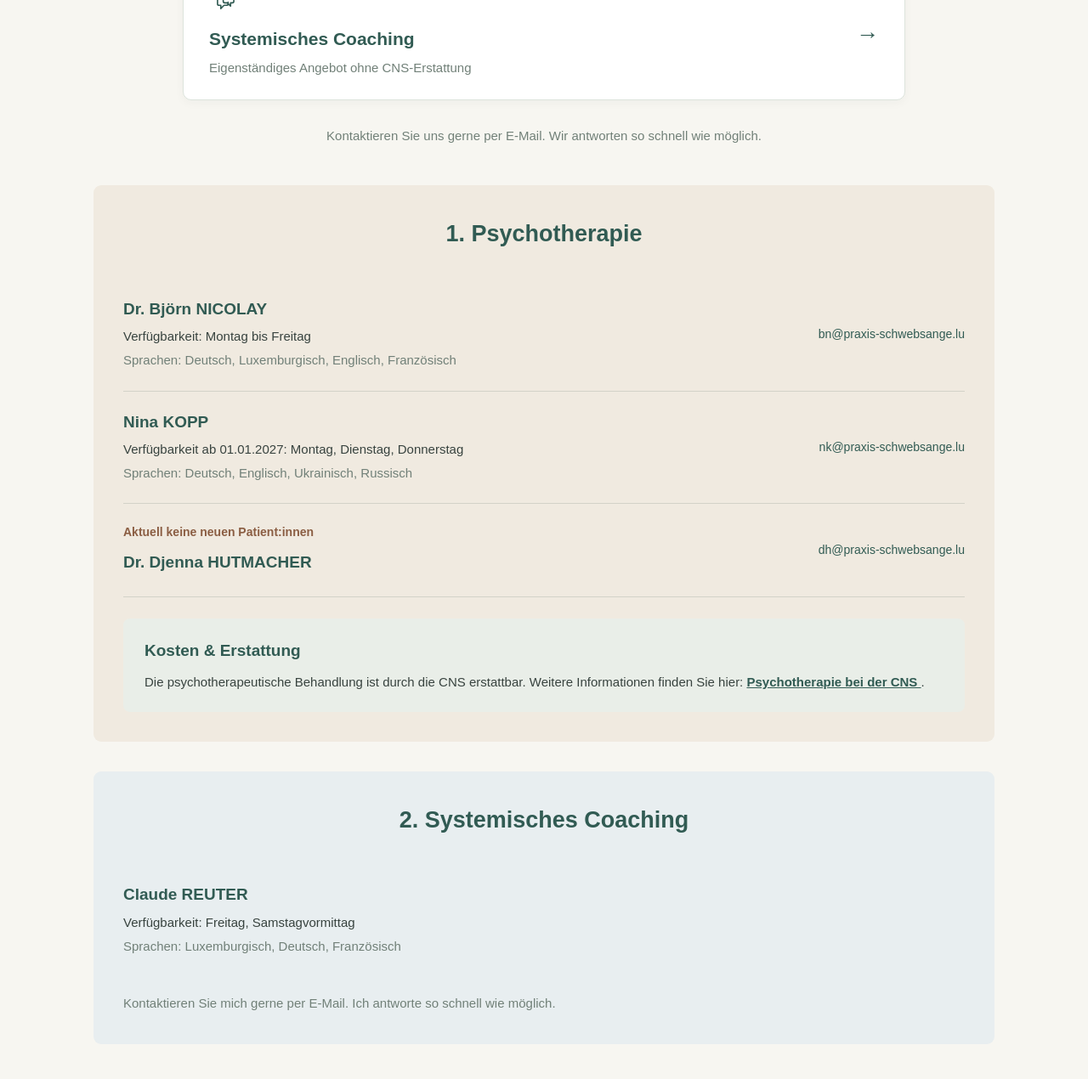
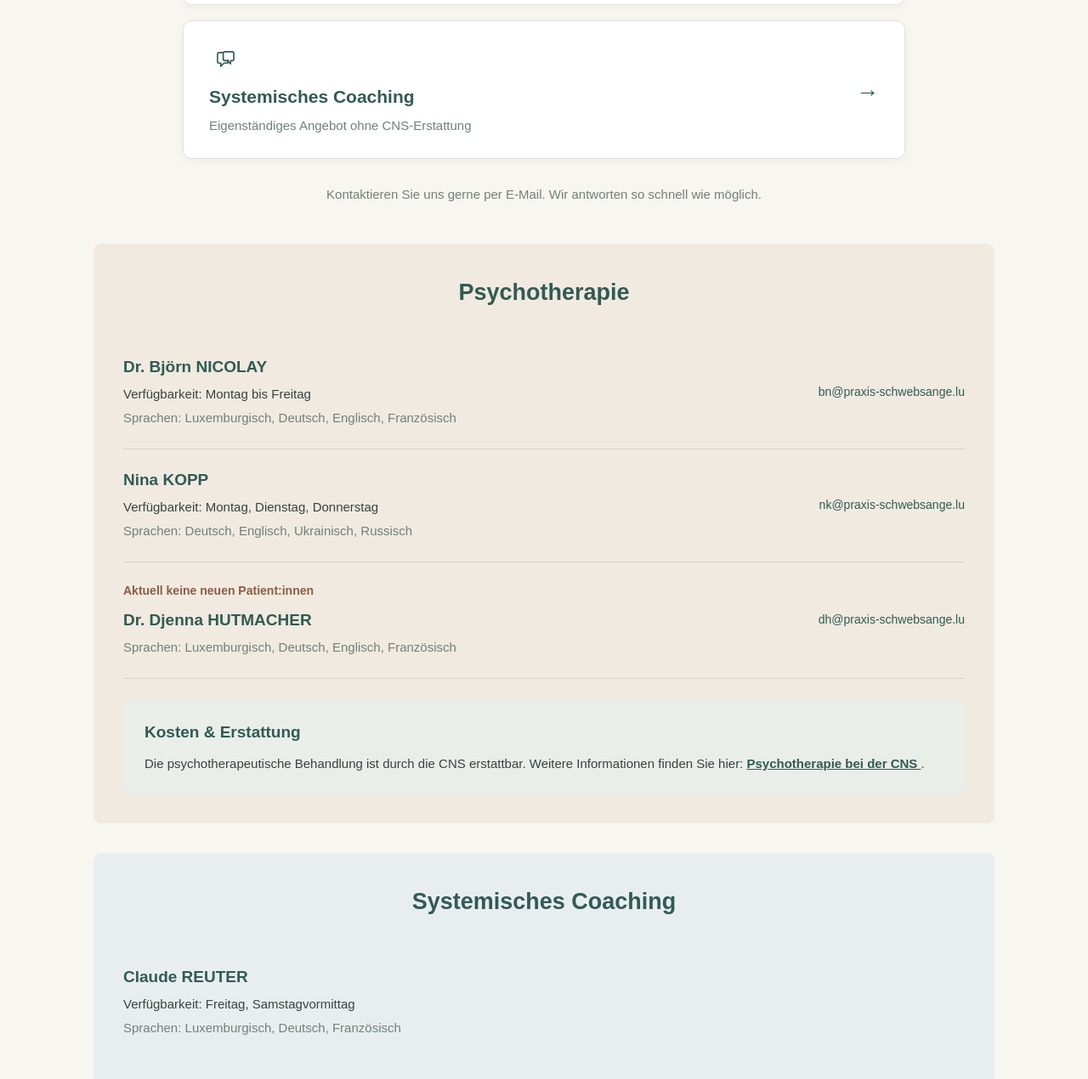
Before and after one commit to bjoernbrightside/praxis-schwebsange, a Jekyll site: the page built from de/index.md, in a window 1280 px wide and 1400 px high, scrolled down 814 px, cut to the strip 0-1270 px from the top of the window. Shown: the whole strip at 85% size. Built offline with Jekyll 4.4.1, drawn with Linux system fonts in a browser that asks for light colours; our own code applies the rules of GitHub Pages for plain Markdown files; some of the changed text lies outside the part shown.

Commit message:
Update index.md

```diff
--- a/de/index.md
+++ b/de/index.md
@@ -1,3 +1,4 @@
+
 ---
 layout: default
 title: Praxis fir Psychotherapie Schwebsange
@@ -8,7 +9,10 @@ lang: de
 <!-- WILLKOMMENSBEREICH -->
 
 <div class="welcome-hero">
-  <h1>Willkommen auf der Website der Praxis fir Psychotherapie Schwebsange</h1>
+  <div class="welcome-hero-text">
+    <h1>Willkommen auf der Website</h1>
+    <p class="hero-subtitle">Praxis fir Psychotherapie Schwebsange</p>
+  </div>
 </div>
 
 
@@ -70,18 +74,18 @@ lang: de
 </div>
 
 
-<!-- 1. PSYCHOTHERAPIE -->
+<!-- PSYCHOTHERAPIE -->
 
 <section id="psychotherapie" class="content-section">
 
-  <h2 class="content-section-title">1. Psychotherapie</h2>
+  <h2 class="content-section-title">Psychotherapie</h2>
 
   <div class="person">
 
     <div class="person-details">
       <h3>Dr. Björn NICOLAY</h3>
       <p class="availability">Verfügbarkeit: Montag bis Freitag</p>
-      <p class="languages">Sprachen: Deutsch, Luxemburgisch, Englisch, Französisch</p>
+      <p class="languages">Sprachen: Luxemburgisch, Deutsch, Englisch, Französisch</p>
     </div>
 
     <div class="person-email">
@@ -95,7 +99,7 @@ lang: de
 
     <div class="person-details">
       <h3>Nina KOPP</h3>
-      <p class="availability">Verfügbarkeit ab 01.01.2027: Montag, Dienstag, Donnerstag</p>
+      <p class="availability">Verfügbarkeit: Montag, Dienstag, Donnerstag</p>
       <p class="languages">Sprachen: Deutsch, Englisch, Ukrainisch, Russisch</p>
     </div>
 
@@ -111,6 +115,7 @@ lang: de
     <div class="person-details">
       <p class="notice">Aktuell keine neuen Patient:innen</p>
       <h3>Dr. Djenna HUTMACHER</h3>
+      <p class="languages">Sprachen: Luxemburgisch, Deutsch, Englisch, Französisch</p>
     </div>
 
     <div class="person-email">
@@ -142,11 +147,11 @@ lang: de
 </section>
 
 
-<!-- 2. SYSTEMISCHES COACHING -->
+<!-- SYSTEMISCHES COACHING -->
 
 <section id="systemisches-coaching" class="content-section">
 
-  <h2 class="content-section-title">2. Systemisches Coaching</h2>
+  <h2 class="content-section-title">Systemisches Coaching</h2>
 
   <div class="person">
 
@@ -161,11 +166,6 @@ lang: de
     </div>
 
   </div>
-
-  <p class="contact-note">
-    Kontaktieren Sie mich gerne per E-Mail.
-    Ich antworte so schnell wie möglich.
-  </p>
 
 </section>
 
@@ -202,7 +202,7 @@ lang: de
 
       <p class="map-link">
         <a
-          href="https://www.google.de/maps/place/Praxis+fir+Psychotherapie+Schwebsange/@49.5115327,6.3542719,17z/data=!4m14!1m7!3m6!1s0x66d8ca1864240441:0x9f0f371f6b3d7ea0!2sPraxis+fir+Psychotherapie+Schwebsange!8m2!3d49.5115292!4d6.3568468!16s%2Fg%2F11yt7fzy3l!3m5!1s0x66d8ca1864240441:0x9f0f371f6b3d7ea0!8m2!3d49.5115292!4d6.3568468!16s%2Fg%2F11yt7fzy3l"
+          href="https://www.google.de/maps/place/Praxis+fir+Psychotherapie+Schwebsange/@49.5115327,6.3542719,17z/data=!4m14!1m7!3m6!1s0x66d8ca1864240441:0x9f0f371f6b3d7ea0!2sPraxis+fir+Psychotherapie+Schwebsange!8m2!3d49.5115292!4d6.3568468!16s%2Fg%2F11yt7fzy3l!3m5!1m2!1s0x66d8ca1864240441:0x9f0f371f6b3d7ea0!2sPraxis+fir+Psychotherapie+Schwebsange"
           target="_blank"
           rel="noopener noreferrer">
           Praxis auf Google Maps öffnen →
@@ -215,7 +215,7 @@ lang: de
     <div class="map-box">
 
       <iframe
-        src="https://www.google.com/maps?q=Praxis+fir+Psychotherapie+Schwebsange&output=embed"
+        src="https://www.google.com/maps?q=49.5115292,6.3568468&z=17&output=embed"
         width="100%"
         height="100%"
         style="border:0;"
```
